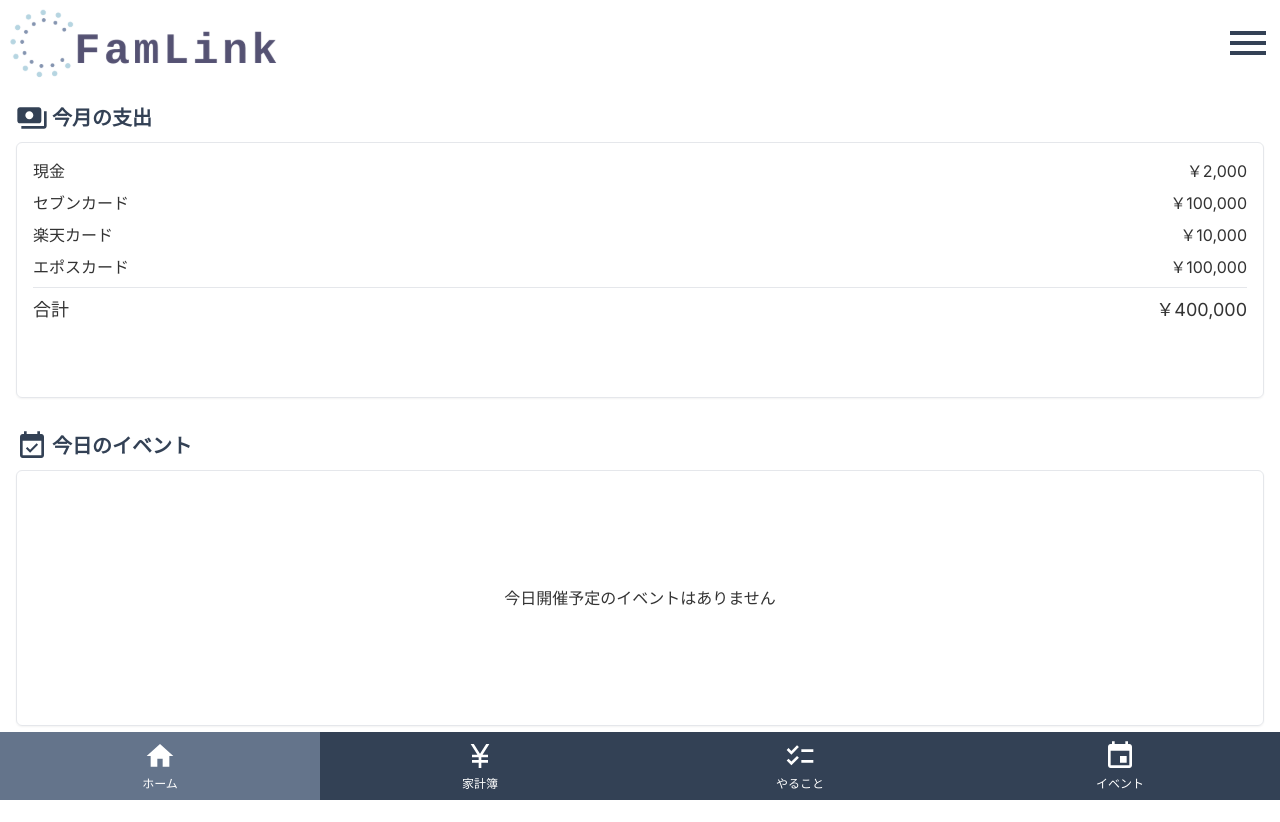
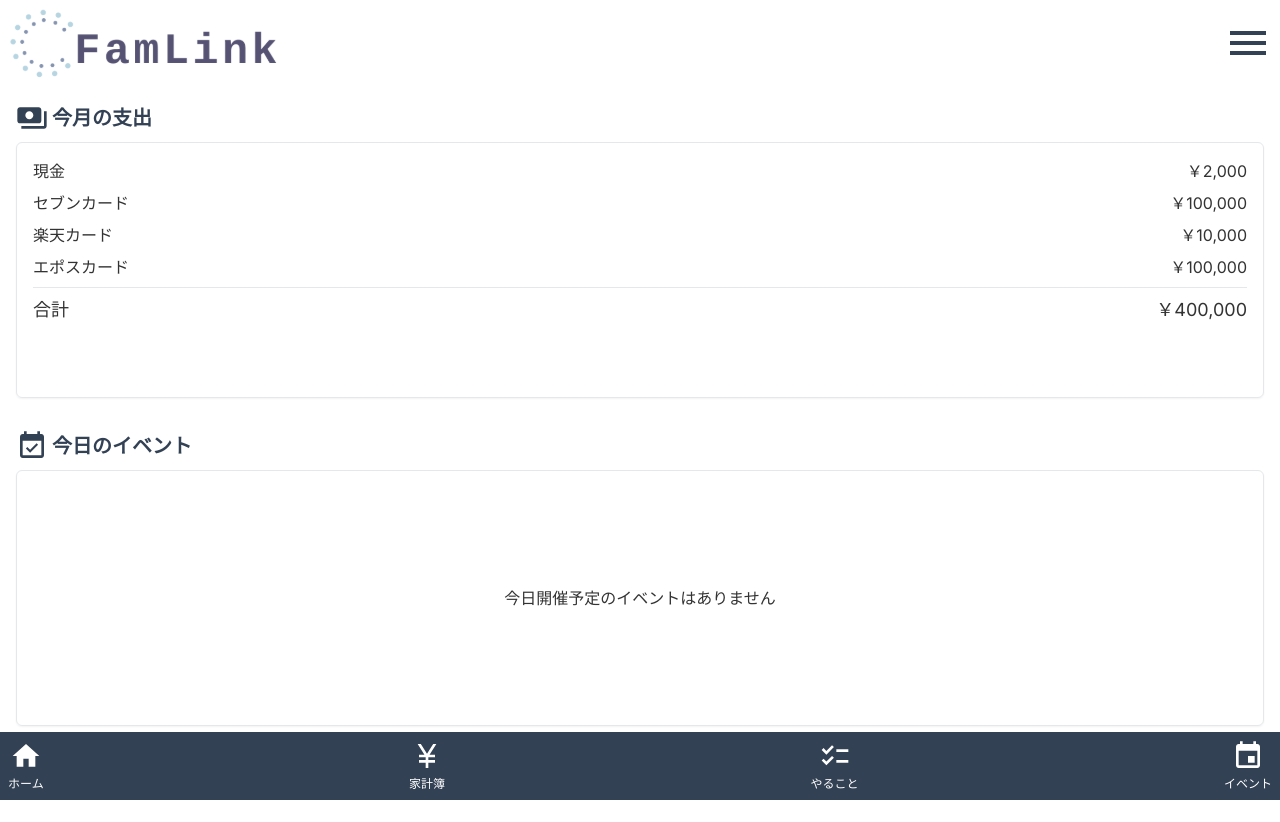
Before and after one commit to yuichi04/famlink, a Next.js app: page / in a window 1280 px wide. Built offline with nearby package versions, Linux system fonts and the light colour scheme.

Commit message:
Navigationメニューを作成

```diff
--- a/app/layout.tsx
+++ b/app/layout.tsx
@@ -21,9 +21,9 @@ export default function RootLayout({
       <body className={inter.className}>
         <Header />
         <main className="pb-20">{children}</main>
-        <footer className="fixed bottom-0 left-0 w-full">
+        <div className="fixed bottom-0 left-0 w-full">
           <Navigation />
-        </footer>
+        </div>
       </body>
     </html>
   );
--- a/components/navigation.tsx
+++ b/components/navigation.tsx
@@ -1,67 +1,89 @@
+"use client";
+
 import Image from "next/image";
 import Link from "next/link";
+import { usePathname } from "next/navigation";
+
+type NavigationItemType = {
+  href: string;
+  iconPath: string;
+  alt: string;
+  text: string;
+};
 
 export default function Navigation() {
+  const pathname = usePathname();
+  const list = getNavigationList(pathname);
+  const width = Math.floor((1 / list.length) * 100);
+
   return (
     <nav className="w-full h-[68px] bg-slate-700">
-      <ul className="flex justify-between">
-        <li className="p-2 w-1/4 bg-slate-500">
+      <ul className="flex justify-between items-center">
+        {list.map((item) => (
+          <li
+            key={item.text}
+            className={`p-2 w-[${width}%] bg-slate-${
+              item.href === pathname && 500
+            }`}
+          >
             <Link
-            href="/"
+              href={item.href}
               className="flex flex-col justify-center items-center  space-y-1"
             >
               <Image
-              src="/icons/home-light.svg"
-              alt="home"
+                src={item.iconPath}
+                alt={item.alt}
                 width={32}
                 height={32}
               />
-            <span className="text-xs text-white">ホーム</span>
+              <span className="text-xs text-white">{item.text}</span>
             </Link>
           </li>
-        <li className="p-2 w-1/4">
-          <Link
-            href="/"
-            className="flex flex-col justify-center items-center  space-y-1"
-          >
-            <Image
-              src="/icons/currency-light.svg"
-              alt="home"
-              width={32}
-              height={32}
-            />
-            <span className="text-xs text-white">家計簿</span>
-          </Link>
-        </li>
-        <li className="p-2 w-1/4">
-          <Link
-            href="/"
-            className="flex flex-col justify-center items-center  space-y-1"
-          >
-            <Image
-              src="/icons/checklist-light.svg"
-              alt="home"
-              width={32}
-              height={32}
-            />
-            <span className="text-xs text-white">やること</span>
-          </Link>
-        </li>
-        <li className="p-2 w-1/4">
-          <Link
-            href="/"
-            className="flex flex-col justify-center items-center space-y-1"
-          >
-            <Image
-              src="/icons/event-light.svg"
-              alt="home"
-              width={32}
-              height={32}
-            />
-            <span className="text-xs text-white">イベント</span>
-          </Link>
-        </li>
+        ))}
       </ul>
     </nav>
   );
 }
+
+function getNavigationList(currentPath: string): NavigationItemType[] {
+  switch (currentPath) {
+    case "/":
+      return [homeData, householdAccountData, tasksData, eventsData];
+    case "/household-account":
+      return [homeData, householdAccountData, tasksData, eventsData];
+    case "/tasks":
+      return [homeData, householdAccountData, tasksData, eventsData];
+    case "/events":
+      return [homeData, householdAccountData, tasksData, eventsData];
+    default:
+      return [homeData, householdAccountData, tasksData, eventsData];
+  }
+}
+
+const homeData: NavigationItemType = {
+  iconPath: "/icons/home-light.svg",
+  alt: "home",
+  href: "/",
+  text: "ホーム",
+};
+
+const householdAccountData: NavigationItemType = {
+  iconPath: "/icons/currency-light.svg",
+  alt: "家計簿",
+  href: "/household-account",
+  text: "家計簿",
+};
+
+const tasksData: NavigationItemType = {
+  iconPath: "/icons/checklist-light.svg",
+  alt: "やること",
+  href: "/tasks",
+  text: "やること",
+};
+
+const eventsData: NavigationItemType = {
+  iconPath: "/icons/event-light.svg",
+  alt: "イベント",
+  href: "/events",
+  text: "イベント",
+};
```
Lines whose indentation alone changed are shown as unchanged.
